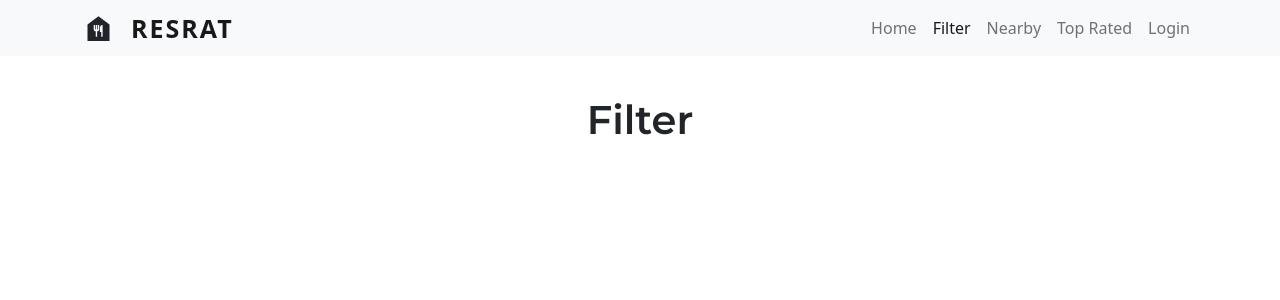
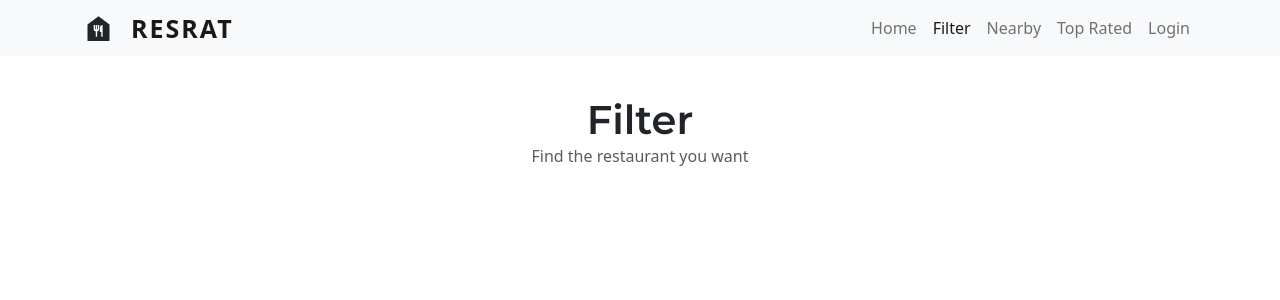
Before and after one commit to rba1aji/restoview, a React (Create React App) app: page /filter in a window 1280 px wide. Shown: the top 300 px of the page. Built offline with nearby package versions, Linux system fonts and the light colour scheme.

Commit message:
1 file modified

```diff
--- a/src/pages/Filter/index.js
+++ b/src/pages/Filter/index.js
@@ -1,4 +1,9 @@
 import React from 'react';
 export default function Filter() {
-  return <h1>Filter</h1>;
+  return (
+    <>
+      <h1>Filter</h1>
+      <p className="text-center opacity-75">Find the restaurant you want</p>
+    </>
+  );
 }
```
